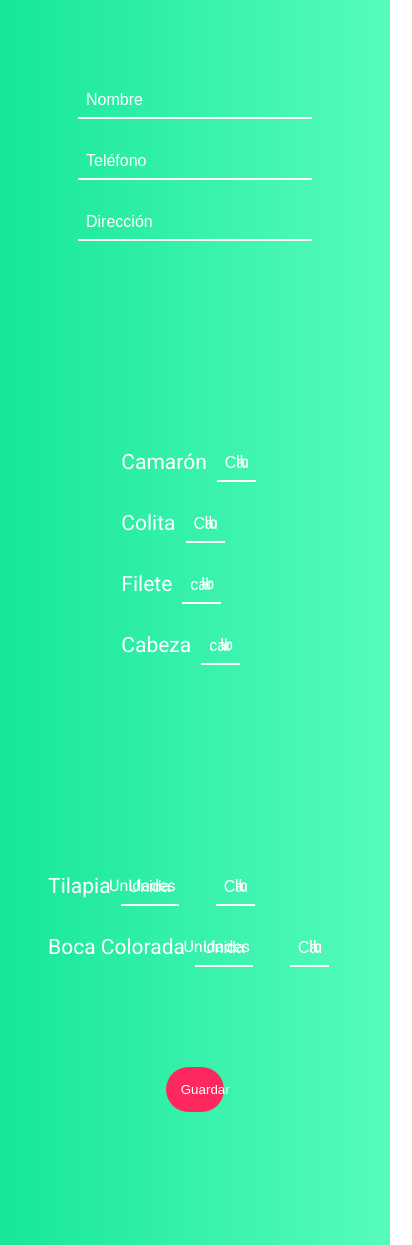
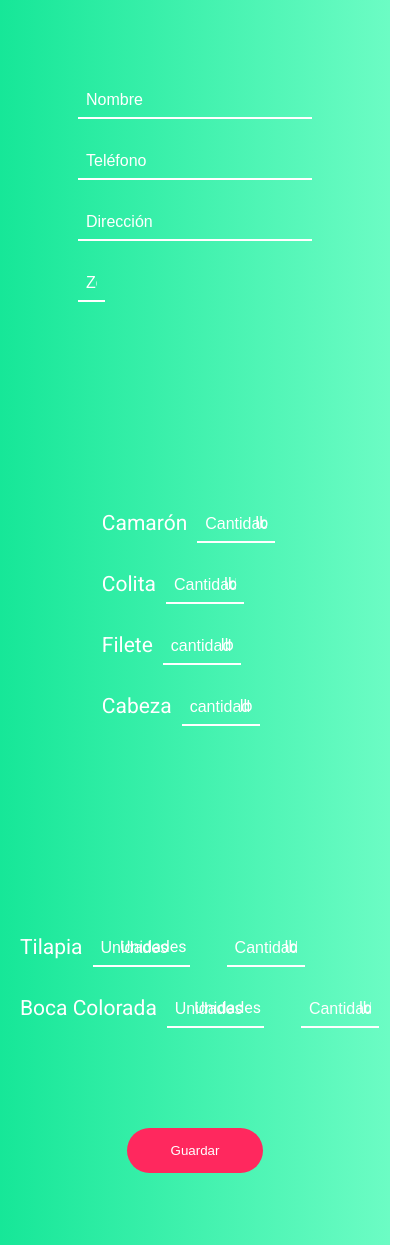
Before and after one commit to JoshuaDavis443/Distribuidora-Ramirez, a plain HTML site: page index.html in a window 390 px wide. Shown: the part 282-1527 px from the top of the page, 412 px wide, since content can reach past the window. Drawn offline with nearby package versions, Linux system fonts and the light colour scheme.

Commit message:
Variables added, website is responsive

```diff
--- a/css/home.css
+++ b/css/home.css
@@ -6,7 +6,7 @@
 
 body {
     background: rgb(157,255,218);
-    background: linear-gradient(-90deg, rgb(87, 252, 189) 0%, rgba(22,231,152,1) 100%);
+    background: linear-gradient(-90deg, rgb(108, 252, 196) 0%, rgba(22,231,152,1) 100%);
     background-repeat: no-repeat;
     background-size: cover;
     font-family: 'Roboto', sans-serif;
@@ -74,6 +74,10 @@ input {
     font-size: 16px;
 }
 
+#zone {
+    width: 7vw;
+}
+
 input::placeholder {
     color: white;
 }
@@ -131,7 +135,6 @@ footer {
     color: white;
 }
 
-/* Scrollbar missing */
 
 @media screen and (max-width: 900px) {
     .row {
@@ -141,4 +144,16 @@ footer {
     input {
         width: 60vw;
     }
+
+    .orderDetails input {
+        width: 20vw;
+    }
+
+    .fish input:nth-of-type(1) {
+        width: 25vw;
+    }
+
+    button {
+        width: 35vw;
+    }
 }
--- a/index.html
+++ b/index.html
@@ -41,53 +41,53 @@
 
         <div class="row">
             <form>
-                <!-- <label for="nombre">Nombre</label> -->
-                <input type="text" name="nombre" placeholder="Nombre">
+                <input type="text" id="name" name="nombre" placeholder="Nombre">
             </form>
             <form>
-                <!-- <label for="telefono">Teléfono</label> -->
-                <input type="tel" name="telefono" placeholder="Teléfono">
+                <input type="tel" id="number" name="telefono" placeholder="Teléfono">
             </form>
             <form>
-                <!-- <label for="direccion">Dirección</label> -->
-                <input type="text" name="direccion" placeholder="Dirección">
+                <input type="text" id="direction" name="direccion" placeholder="Dirección">
+            </form>
+            <form>
+                <input type="text" id="zone" name="zona" placeholder="Zona">
             </form>
         </div>
         <div class="row">
             <div class="orderDetails">
                 <label for="camaron" class="p1">Camarón</label>
-                <input type="text" name="camaron" placeholder="Cantidad">
+                <input type="text" id="camaron" name="camaron" placeholder="Cantidad">
                 <p class="p2">lb</p>
             </div>
             <div class="orderDetails">
                 <label for="colita" class="p1">Colita</label>
-                <input type="text" name="colita" placeholder="Cantidad">
+                <input type="text" id="colita" name="colita" placeholder="Cantidad">
                 <p class="p2">lb</p>
             </div>
             <div class="orderDetails">
                 <label for="filete" class="p1">Filete</label>
-                <input type="text" name="filete" placeholder="cantidad">
+                <input type="text" id="filete" name="filete" placeholder="cantidad">
                 <p class="p2">lb</p>
             </div>
             <div class="orderDetails">
                 <label for="cabeza" class="p1">Cabeza</label>
-                <input type="text" name="cabeza" placeholder="cantidad">
+                <input type="text" id="cabeza" name="cabeza" placeholder="cantidad">
                 <p class="p2">lb</p>
             </div>
         </div>
         <div class="row">
             <div class="orderDetails fish">
                 <label for="tilapia" class="p1">Tilapia</label>
-                <input type="text" name="cantidad" placeholder="Unidades">
+                <input type="text" id="tilapiaUnits" name="cantidad" placeholder="Unidades">
                 <p class="p2">Unidades</p>
-                <input type="text" name="lb" placeholder="Cantidad">
+                <input type="text" id="tilapiaCant" name="lb" placeholder="Cantidad">
                 <p class="p2">lb</p>
             </div>
             <div class="orderDetails fish">
                 <label for="colorada" class="p1">Boca Colorada</label>
-                <input type="text" name="colorada" placeholder="Unidades">
+                <input type="text" id="bocaUnits" name="colorada" placeholder="Unidades">
                 <p class="p2">Unidades</p>
-                <input type="text" name="cantidad" placeholder="Cantidad">
+                <input type="text" id="bocaCant" name="cantidad" placeholder="Cantidad">
                 <p class="p2">lb</p>
             </div>
         </div>
@@ -98,6 +98,7 @@
         Created width love by Mr. Joshi
     </footer>
 
+    <script src="https://unpkg.com/sweetalert/dist/sweetalert.min.js"></script>
     <script src="js/home.js"></script>
 </body>
 </html>
--- a/js/home.js
+++ b/js/home.js
@@ -1,2 +1,19 @@
-alert('Connected')
+const name = document.querySelector('#name'),
+      number = document.querySelector('#number'),
+      direction = document.querySelector('#direction'),
+      zone = document.querySelector('#zone')
+
+const camaron = document.querySelector('#camaron'),
+      colita = document.querySelector('#colita'),
+      filete = document.querySelector('#filete'),
+      cabeza = document.querySelector('#cabeza')
+
+const tilapiaUnits = document.querySelector('#tilapiaUnits'),
+      tilapiaCant = document.querySelector('#tilapiaCant'),
+      bocaUnits = document.querySelector('#bocaUnits'),
+      bocaCant = document.querySelector('#bocaCant')
+
+// swal("Here's the title!", "", "info");
+
+// alert('Connected')
 // Make an alert with the order details
```
